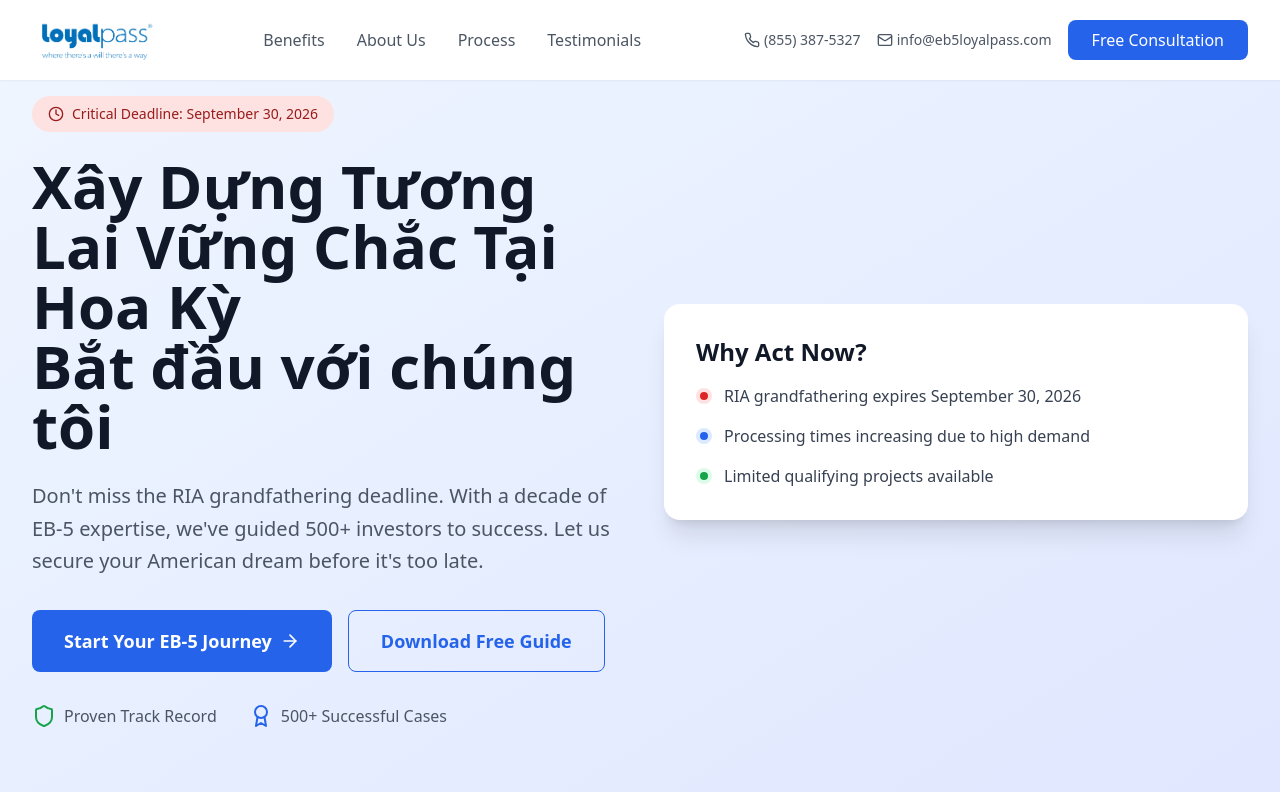
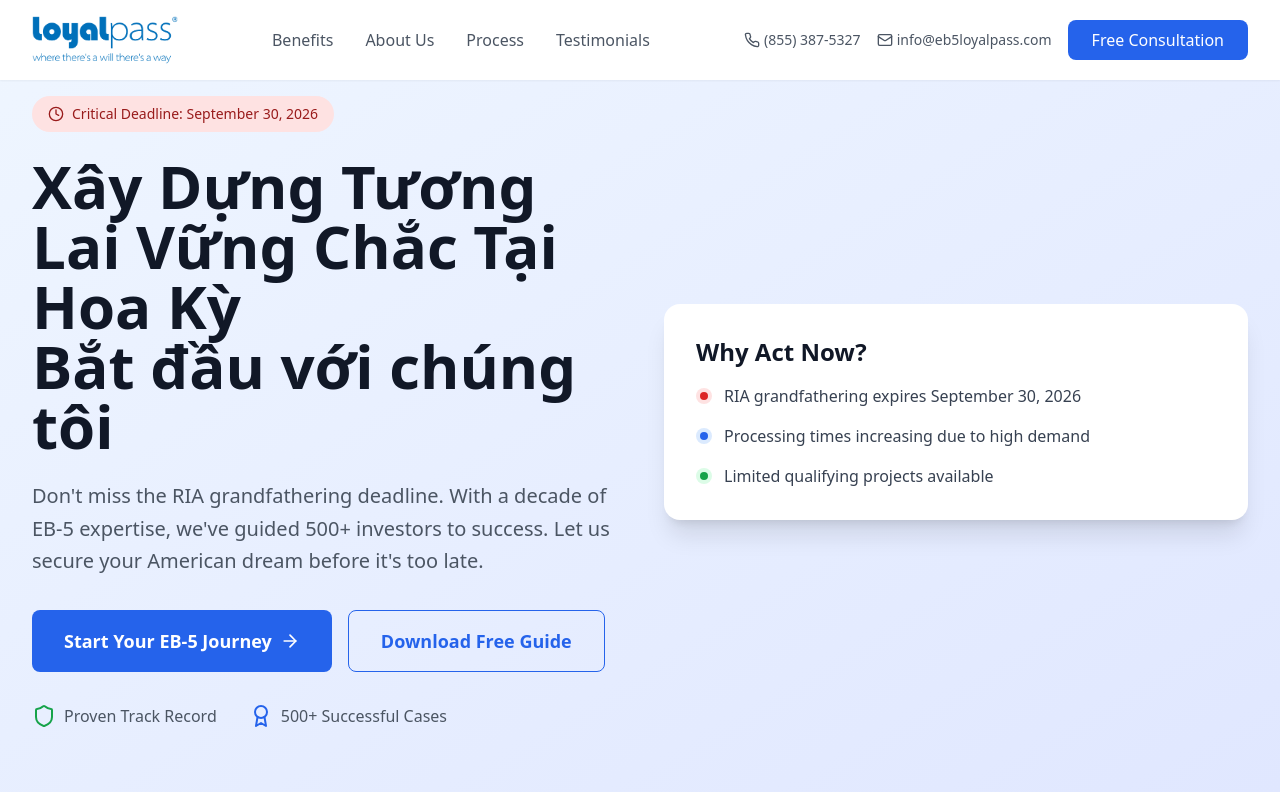
Before and after one commit to agency1412-oss/Landingpage-Loyalpass, a React (Vite) app: page / in a window 1280 px wide. Shown: the top 800 px of the page. Built offline with nearby package versions, Linux system fonts and the light colour scheme.

Commit message:
Added .env

```diff
--- a/src/components/Footer.tsx
+++ b/src/components/Footer.tsx
@@ -7,7 +7,7 @@ const Footer: React.FC = () => {
       <div className="max-w-7xl mx-auto px-4 sm:px-6 lg:px-8">
         <div className="grid lg:grid-cols-4 gap-8">
           <div>
-            <img src="/loyalpass-02.png" alt="Loyalpass" className="h-12 w-auto mb-6 brightness-0 invert" />
+            <img src="/loyalpass.png" alt="Loyalpass" className="h-12 w-auto mb-6 brightness-0 invert" />
             <p className="text-gray-300 mb-6 leading-relaxed">
               Where there's a will, there's a way. Your trusted partner in EB-5 investment immigration
               for over a decade.
--- a/src/components/Header.tsx
+++ b/src/components/Header.tsx
@@ -7,7 +7,7 @@ const Header: React.FC = () => {
       <div className="max-w-7xl mx-auto px-4 sm:px-6 lg:px-8">
         <div className="flex justify-between items-center py-4">
           <div className="flex items-center">
-            <img src="/loyalpass-02.png" alt="Loyalpass" className="h-12 w-auto" />
+            <img src="/loyalpass.png" alt="Loyalpass" className="h-12 w-auto" />
           </div>
 
           <nav className="hidden md:flex space-x-8">
```
Also changed, not shown: 1 other file (tests, documents, lock files or other folders).
